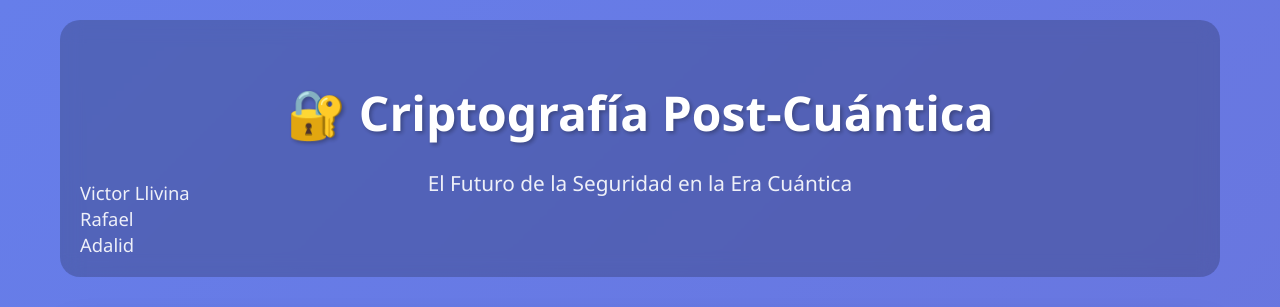
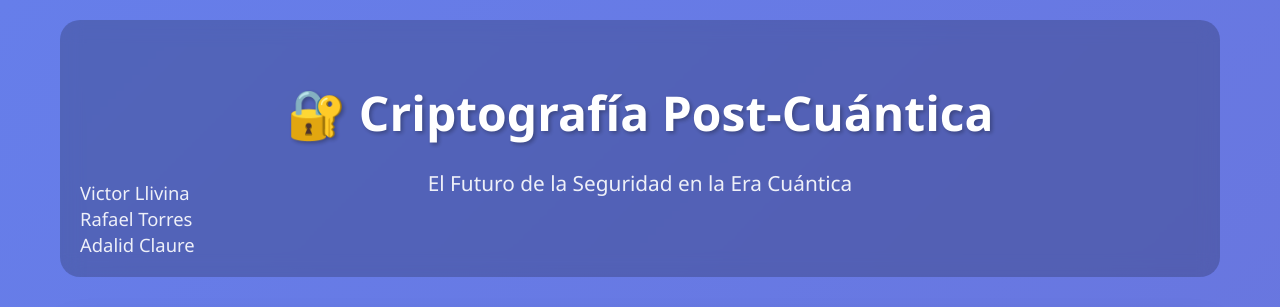
Before and after one commit to vykkras/critografia, a plain HTML site: page index.html in a window 1280 px wide. Shown: the top 307 px of the page. Drawn offline with Linux system fonts and the light colour scheme.

Commit message:
Update names in header section of index.html

```diff
--- a/index.html
+++ b/index.html
@@ -465,8 +465,8 @@
         <header>
             <div class="header-names">
                 Victor Llivina<br>
-                Rafael<br>
-                Adalid
+                Rafael Torres<br>
+                Adalid Claure
             </div>
             <h1>🔐 Criptografía Post-Cuántica</h1>
             <p class="subtitle">El Futuro de la Seguridad en la Era Cuántica</p>
```
